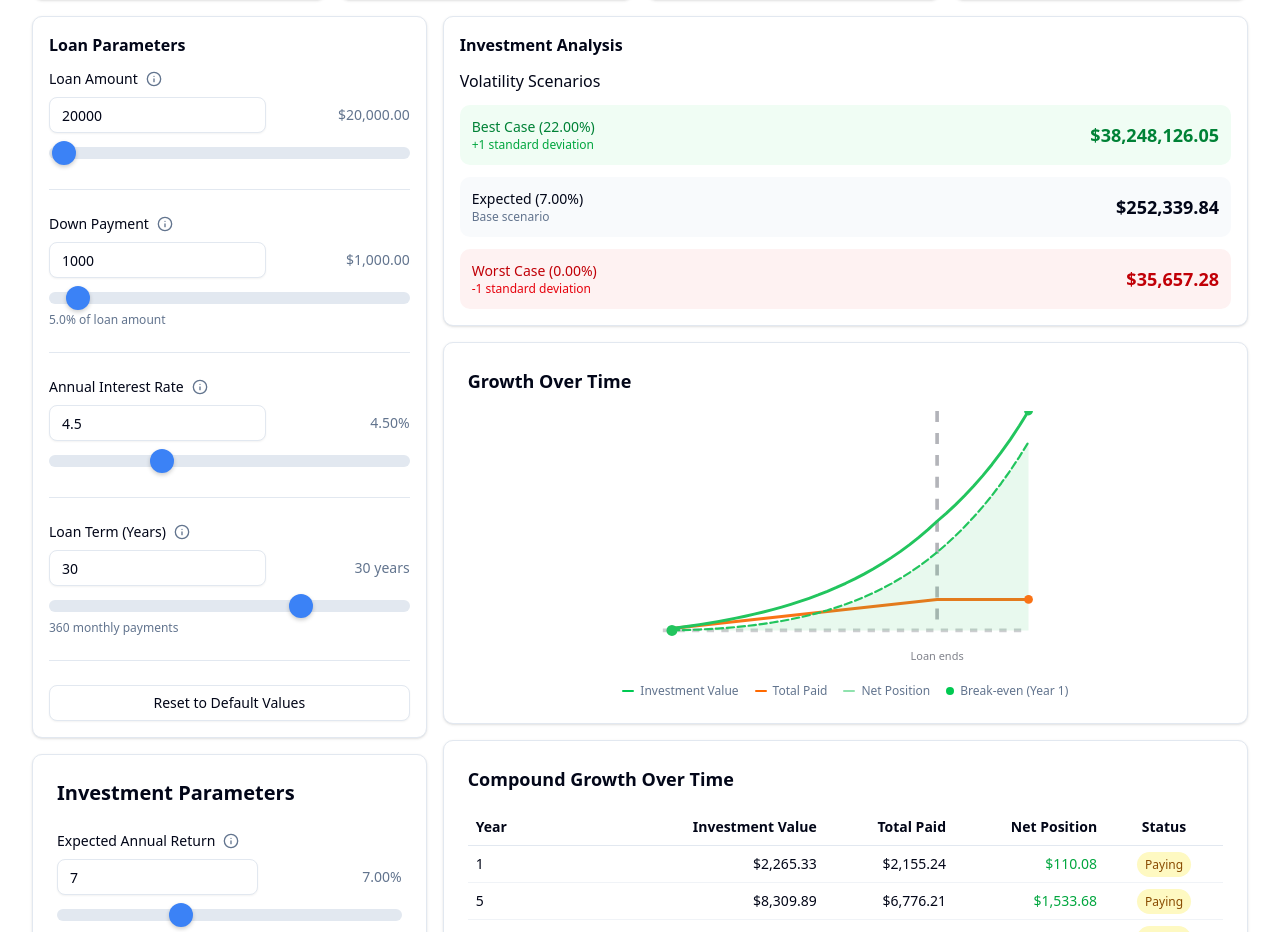
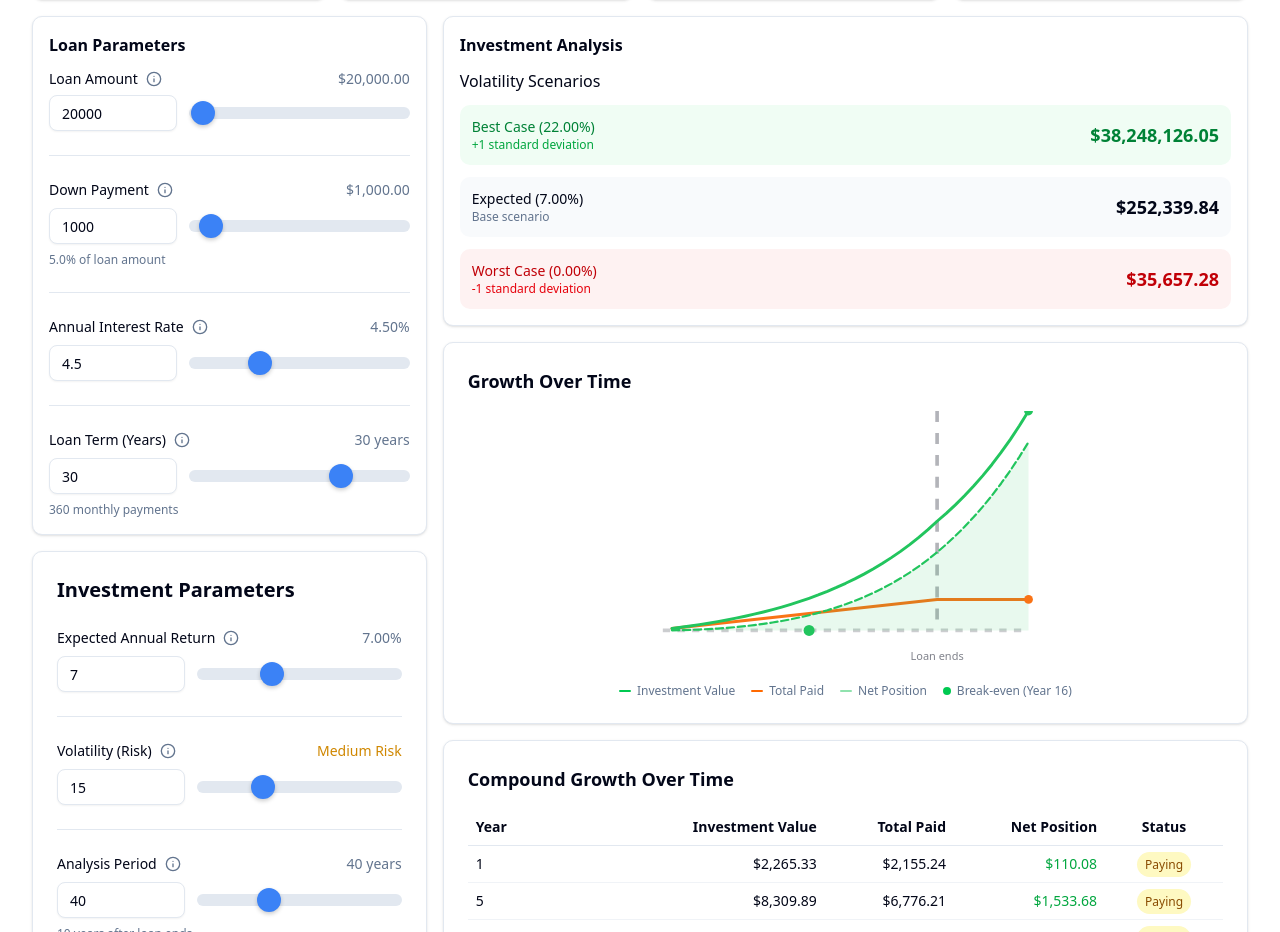
Before and after one commit to MorganKryze/loan-profitability-simulator, a SvelteKit app in the folder simulator/: page / in a window 1280 px wide. Shown: the part 340-1272 px from the top of the page. Built offline with nearby package versions, Linux system fonts and the light colour scheme.

Commit message:
🌟 feat: optimize layout

```diff
--- a/simulator/src/routes/+page.svelte
+++ b/simulator/src/routes/+page.svelte
@@ -105,7 +105,13 @@
 	$: finalInvestmentValue = yearlyData.length > 0 ? yearlyData[yearlyData.length - 1].investmentValue : 0;
 	$: finalNetPosition = yearlyData.length > 0 ? yearlyData[yearlyData.length - 1].netPosition : 0;
 	$: isPositiveROI = finalNetPosition > 0;
-	$: breakEvenYear = yearlyData.findIndex(d => d.netPosition > 0) + 1 || null;
+	// Break-even: year when investment returns compensate for total interest paid
+	// Investment returns = investmentValue - totalPaid (what you put in)
+	// This should equal or exceed totalInterest (the cost of borrowing)
+	$: breakEvenYear = yearlyData.findIndex(d => {
+		const investmentReturns = d.investmentValue - d.totalPaid;
+		return investmentReturns >= totalInterest;
+	}) + 1 || null;
 
 	// Volatility-adjusted returns (using simplified model)
 	$: bestCaseReturn = investmentRate + investmentVolatility;
@@ -191,7 +197,8 @@
 							loan cost.
 						</p>
 					</div>
-					<!-- Currency Selector -->
+					<!-- Currency Selector & Reset Button -->
+					<div class="flex items-center gap-3">
 						<div class="flex items-center gap-2">
 							<span class="text-sm font-medium text-muted-foreground">Currency:</span>
 							<select
@@ -204,6 +211,10 @@
 									</option>
 								{/each}
 							</select>
+						</div>
+						<Button onclick={resetValues} variant="outline" size="sm">
+							Reset
+						</Button>
 					</div>
 				</div>
 			</div>
@@ -270,7 +281,7 @@
 						<h2 class="mb-3 text-base font-semibold">Loan Parameters</h2>
 
 						<!-- Loan Amount -->
-						<div class="space-y-2">
+						<div class="space-y-1.5">
 							<div class="flex items-center gap-2">
 								<label for="loan-amount" class="text-sm font-medium">Loan Amount</label>
 								<Tooltip.Root>
@@ -298,28 +309,28 @@
 										</p>
 									</Tooltip.Content>
 								</Tooltip.Root>
+								<span class="ml-auto text-sm text-muted-foreground">
+									{formatCurrency(loanAmount)}
+								</span>
 							</div>
-							<div class="flex items-center gap-4">
+							<div class="flex items-center gap-3">
 								<Input
 									id="loan-amount"
 									type="number"
 									bind:value={loanAmount}
 									min="0"
 									step="1000"
-									class="flex-1"
+									class="w-32"
 								/>
-								<span class="w-32 text-right text-sm text-muted-foreground">
-									{formatCurrency(loanAmount)}
-								</span>
-							</div>
 								<input
 									type="range"
 									bind:value={loanAmount}
 									min="10000"
 									max="1000000"
 									step="5000"
-								class="w-full"
+									class="flex-1"
 								/>
+							</div>
 						</div>
 
 						<Separator class="my-6" />
@@ -354,8 +365,11 @@
 										</p>
 									</Tooltip.Content>
 								</Tooltip.Root>
+                                <span class="ml-auto text-sm text-muted-foreground">
+									{formatCurrency(downPayment)}
+								</span>
 							</div>
-							<div class="flex items-center gap-4">
+							<div class="flex items-center gap-3">
 								<Input
 									id="down-payment"
 									type="number"
@@ -363,20 +377,18 @@
 									min="0"
 									max={loanAmount}
 									step="1000"
-									class="flex-1"
+									class="w-32"
 								/>
-								<span class="w-32 text-right text-sm text-muted-foreground">
-									{formatCurrency(downPayment)}
-								</span>
-							</div>
+
                                 <input
                                     type="range"
                                     bind:value={downPayment}
                                     min="0"
                                     max={loanAmount}
                                     step="1000"
-								class="w-full"
+                                    class="flex-1"
                                 />
+							</div>
 							<p class="text-xs text-muted-foreground">
 								{((downPayment / loanAmount) * 100).toFixed(1)}% of loan amount
 							</p>
@@ -414,8 +426,11 @@
 										</p>
 									</Tooltip.Content>
 								</Tooltip.Root>
+                                <span class="ml-auto text-sm text-muted-foreground">
+                                    {formatPercent(interestRate)}
+                                </span>
 							</div>
-							<div class="flex items-center gap-4">
+							<div class="flex items-center gap-3">
 								<Input
 									id="interest-rate"
 									type="number"
@@ -423,20 +438,17 @@
 									min="0"
 									max="20"
 									step="0.1"
-									class="flex-1"
+									class="w-32"
 								/>
-								<span class="w-32 text-right text-sm text-muted-foreground">
-									{formatPercent(interestRate)}
-								</span>
-							</div>
                                 <input
                                     type="range"
                                     bind:value={interestRate}
                                     min="0"
                                     max="15"
                                     step="0.1"
-								class="w-full"
+                                    class="flex-1"
                                 />
+							</div>
 						</div>
 
 						<Separator class="my-6" />
@@ -471,8 +483,11 @@
 										</p>
 									</Tooltip.Content>
 								</Tooltip.Root>
+                                <span class="ml-auto text-sm text-muted-foreground">
+                                    {loanTermYears} years
+                                </span>
 							</div>
-							<div class="flex items-center gap-4">
+							<div class="flex items-center gap-3">
 								<Input
 									id="loan-term"
 									type="number"
@@ -480,30 +495,21 @@
 									min="1"
 									max="40"
 									step="1"
-									class="flex-1"
+									class="w-32"
 								/>
-								<span class="w-32 text-right text-sm text-muted-foreground">
-									{loanTermYears} years
-								</span>
-							</div>
                                 <input
                                     type="range"
                                     bind:value={loanTermYears}
                                     min="5"
                                     max="40"
                                     step="1"
-								class="w-full"
+                                    class="flex-1"
                                 />
+							</div>
 							<p class="text-xs text-muted-foreground">
 								{numberOfPayments} monthly payments
 							</p>
 						</div>
-
-						<Separator class="my-6" />
-
-					<Button onclick={resetValues} variant="outline" class="w-full">
-							Reset to Default Values
-						</Button>
 					</div>
 
 					<!-- Investment Parameters -->
@@ -539,8 +545,11 @@
 										</p>
 									</Tooltip.Content>
 								</Tooltip.Root>
+                                <span class="ml-auto text-right text-sm text-muted-foreground">
+                                    {formatPercent(investmentRate)}
+                                </span>
 							</div>
-							<div class="flex items-center gap-4">
+							<div class="flex items-center gap-3">
 								<Input
 									id="investment-rate"
 									type="number"
@@ -548,20 +557,17 @@
 									min="0"
 									max="30"
 									step="0.1"
-									class="flex-1"
+									class="w-32"
 								/>
-								<span class="w-32 text-right text-sm text-muted-foreground">
-									{formatPercent(investmentRate)}
-								</span>
-							</div>
                                 <input
                                     type="range"
                                     bind:value={investmentRate}
                                     min="0"
                                     max="20"
                                     step="0.5"
-								class="w-full"
+                                    class="flex-1"
                                 />
+							</div>
 						</div>
 
 						<Separator class="my-6" />
@@ -595,8 +601,11 @@
 										</p>
 									</Tooltip.Content>
 								</Tooltip.Root>
+                                <span class="ml-auto text-sm {riskColor}">
+                                    {riskLevel} Risk
+                                </span>
 							</div>
-							<div class="flex items-center gap-4">
+							<div class="flex items-center gap-3">
 								<Input
 									id="volatility"
 									type="number"
@@ -604,20 +613,17 @@
 									min="0"
 									max="100"
 									step="1"
-									class="flex-1"
+									class="w-32"
 								/>
-								<span class="w-32 text-right text-sm {riskColor}">
-									{riskLevel} Risk
-								</span>
-							</div>
                                 <input
                                     type="range"
                                     bind:value={investmentVolatility}
                                     min="0"
                                     max="50"
                                     step="1"
-								class="w-full"
+                                    class="flex-1"
                                 />
+							</div>
 						</div>
 
 						<Separator class="my-6" />
@@ -651,8 +657,11 @@
 										</p>
 									</Tooltip.Content>
 								</Tooltip.Root>
+                                <span class="ml-auto text-sm text-muted-foreground">
+                                    {analysisYears} years
+                                </span>
 							</div>
-							<div class="flex items-center gap-4">
+							<div class="flex items-center gap-3">
 								<Input
 									id="analysis-years"
 									type="number"
@@ -660,20 +669,17 @@
 									min={loanTermYears}
 									max="60"
 									step="1"
-									class="flex-1"
+									class="w-32"
 								/>
-								<span class="w-32 text-right text-sm text-muted-foreground">
-									{analysisYears} years
-								</span>
-							</div>
                                 <input
                                     type="range"
                                     bind:value={analysisYears}
                                     min={loanTermYears}
                                     max="60"
                                     step="1"
-								class="w-full"
+                                    class="flex-1"
                                 />
+							</div>
 							<p class="text-xs text-muted-foreground">
 								{analysisYears - loanTermYears} years after loan ends
 							</p>
```
Lines whose indentation alone changed are shown as unchanged.
